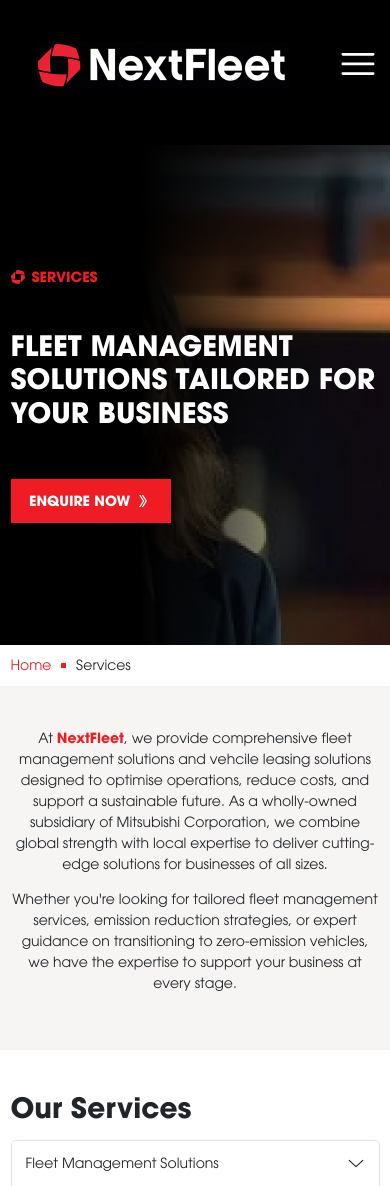
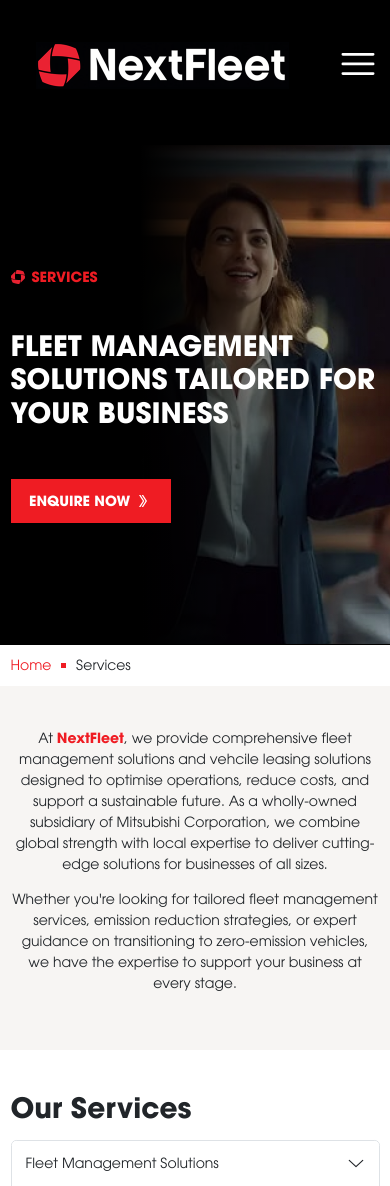
Before and after one commit to webdevi121/nextfleet, a PHP site: page /services.html in a window 390 px wide. Shown: the top 1186 px of the page. Run offline with PHP 8.4, Linux system fonts and the light colour scheme.

Commit message:
services hero mobile

```diff
--- a/php/services.php
+++ b/php/services.php
@@ -16,7 +16,7 @@
       <div class="overlay-gradient"></div>
       <div class="hero-img">
         <div id="mobile" class="d-block d-md-none">
-          <img src="images/services-mobile-img.jpg" alt="" />
+          <img src="images/services-mobile-img.jpg" alt="" class="w-100"/>
         </div>
         <div id="desktop" class="d-none d-md-block">
           <img src="images/services-img.jpg" alt="" />
--- a/services.html
+++ b/services.html
@@ -71,7 +71,7 @@
       <div class="overlay-gradient"></div>
       <div class="hero-img">
         <div id="mobile" class="d-block d-md-none">
-          <img src="images/services-mobile-img.jpg" alt="" />
+          <img src="images/services-mobile-img.jpg" alt="" class="w-100"/>
         </div>
         <div id="desktop" class="d-none d-md-block">
           <img src="images/services-img.jpg" alt="" />
```
